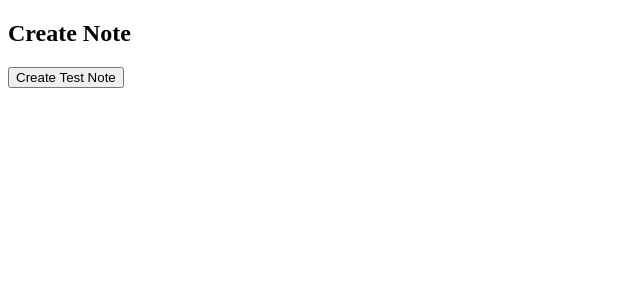
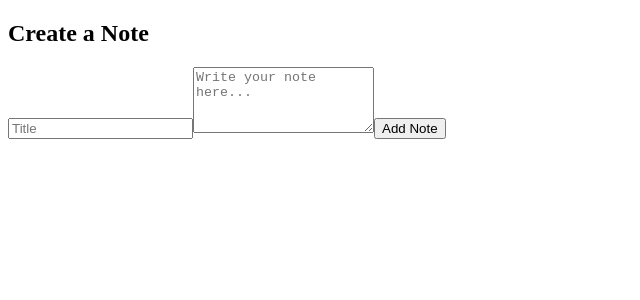
Before and after one commit to ananya324/mern-notes-app, a React app in the folder frontend/: page / in a window 1280 px wide. Shown: the top 300 px of the page, without its empty margins (0-640 px from the left). Built offline with nearby package versions, Linux system fonts and the light colour scheme; the HTML template or start-up script is replaced by a standard one.

Commit message:
Update CreateNote.jsx

```diff
--- a/frontend/src/pages/CreateNote.jsx
+++ b/frontend/src/pages/CreateNote.jsx
@@ -1,26 +1,72 @@
+import { useState } from "react";
 import API from "../api/axios";
 
-function CreateNote() {
-  const createNote = async () => {
+function CreateNote({ onNoteCreated }) {
+  const [title, setTitle] = useState("");
+  const [content, setContent] = useState("");
+  const [loading, setLoading] = useState(false);
+
+  const createNote = async (e) => {
+    e.preventDefault();
+
+    if (!title || !content) {
+      alert("Please fill all fields");
+      return;
+    }
+
     try {
+      setLoading(true);
+
       const res = await API.post("/notes", {
-        title: "My first note",
-        content: "I finally see something",
+        title,
+        content,
       });
 
-      console.log("CREATED NOTE:", res.data);
-      alert("Note created");
+      // add note instantly to UI
+      onNoteCreated(res.data);
+
+      // clear inputs
+      setTitle("");
+      setContent("");
     } catch (err) {
-      console.log(err);
       alert("Error creating note");
+      console.error(err);
+    } finally {
+      setLoading(false);
     }
   };
 
   return (
-    <div>
-      <h2>Create Note</h2>
-      <button onClick={createNote}>Create Test Note</button>
-    </div>
+    <form
+      onSubmit={createNote}
+      className="bg-white p-4 rounded-xl shadow mb-6"
+    >
+      <h2 className="text-lg font-semibold mb-2">Create a Note</h2>
+
+      <input
+        type="text"
+        placeholder="Title"
+        className="w-full border p-2 rounded mb-2"
+        value={title}
+        onChange={(e) => setTitle(e.target.value)}
+      />
+
+      <textarea
+        placeholder="Write your note here..."
+        rows="4"
+        className="w-full border p-2 rounded mb-3"
+        value={content}
+        onChange={(e) => setContent(e.target.value)}
+      />
+
+      <button
+        type="submit"
+        disabled={loading}
+        className="bg-blue-600 text-white px-4 py-2 rounded hover:bg-blue-700 disabled:opacity-50"
+      >
+        {loading ? "Saving..." : "Add Note"}
+      </button>
+    </form>
   );
 }
 
```
